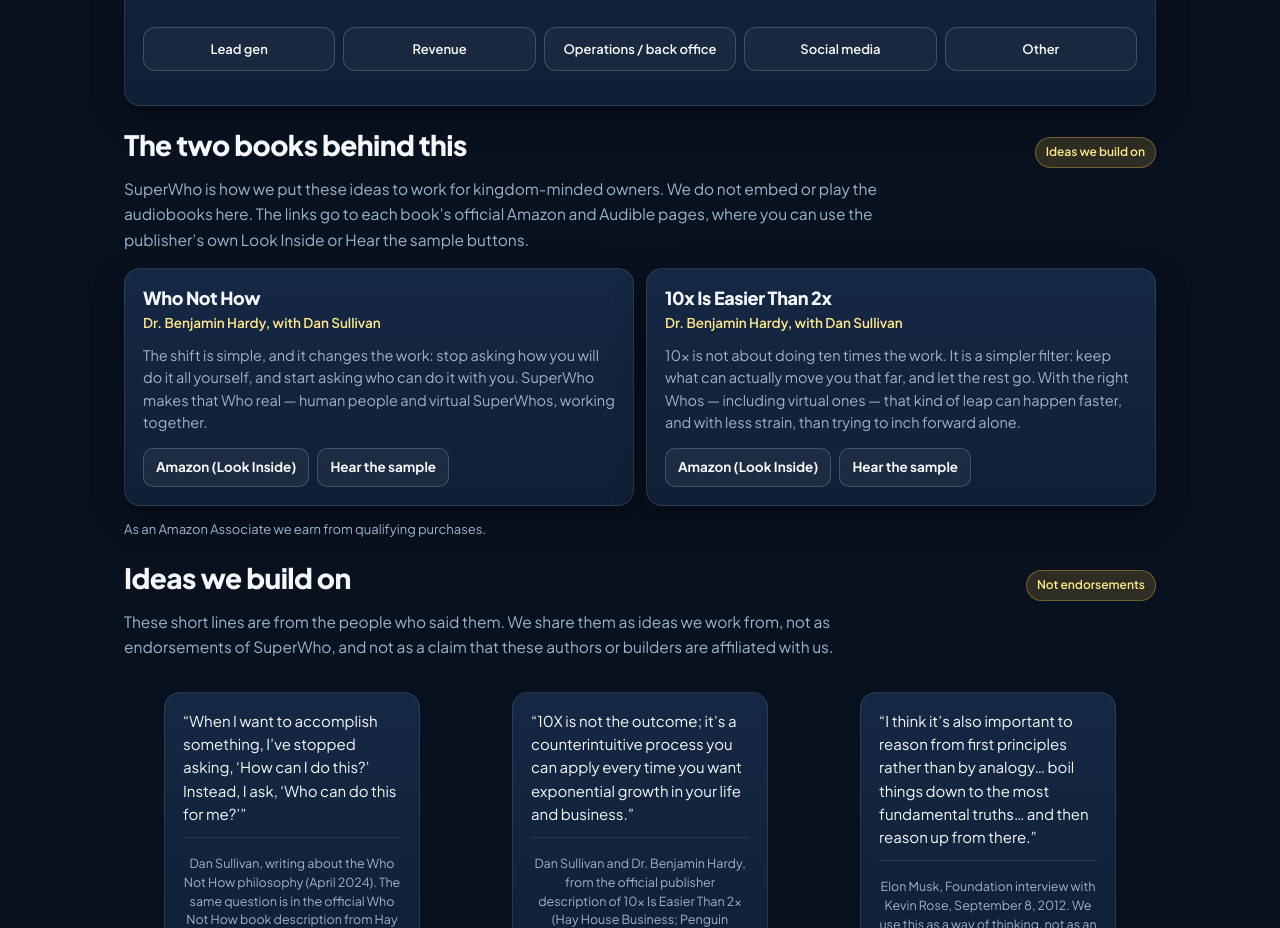
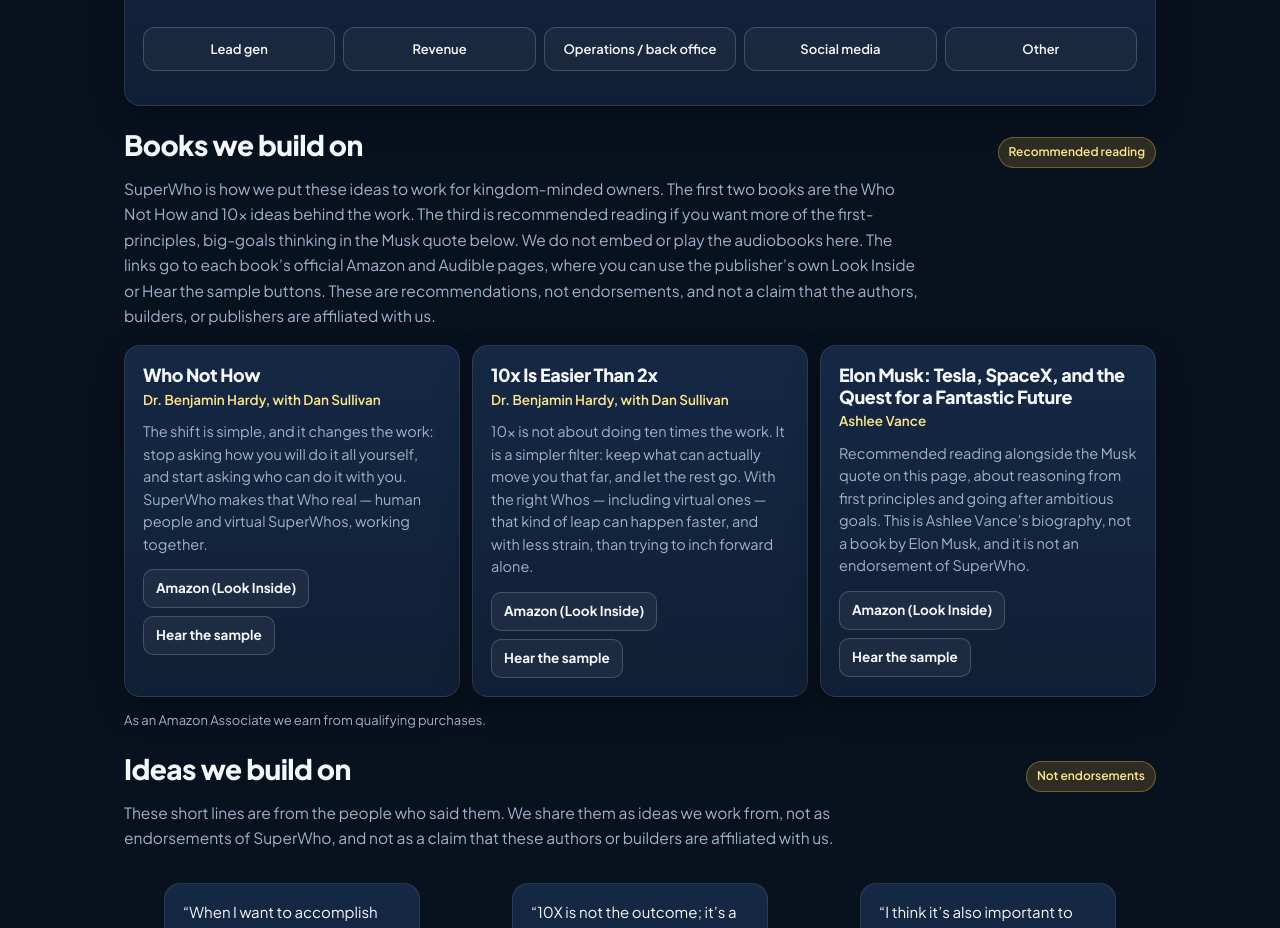
Before and after one commit to firesnatchers316/superwho-home, a plain HTML site: page index.html in a window 1280 px wide. Shown: the part 1360-2288 px from the top of the page. Drawn offline with Linux system fonts and the light colour scheme.

Commit message:
Add Ashlee Vance's Elon Musk biography as recommended reading, tied to the first-principles quote. Clean Audible sample and Amazon Look Inside with pending affiliate tag. Not an endorsement.

```diff
--- a/index.html
+++ b/index.html
@@ -517,7 +517,7 @@
     .chat-actions { padding: 0 18px 18px; display: flex; flex-wrap: wrap; gap: 10px; align-items: center; }
 
     .books { display: grid; gap: 12px; }
-    @media (min-width: 700px) { .books { grid-template-columns: 1fr 1fr; } }
+    @media (min-width: 700px) { .books { grid-template-columns: repeat(auto-fit, minmax(240px, 1fr)); } }
     .book { padding: 18px; }
     .book h3 { font-size: 18px; font-weight: 800; margin-bottom: 4px; }
     .book .authors { font-size: 13.5px; color: #FDE68A; font-weight: 600; margin-bottom: 10px; }
@@ -656,10 +656,10 @@
 
     <section class="section" id="books">
       <div class="sec-head">
-        <h2>The two books behind this</h2>
-        <span class="pill">Ideas we build on</span>
+        <h2>Books we build on</h2>
+        <span class="pill">Recommended reading</span>
       </div>
-      <p class="sec-sub">SuperWho is how we put these ideas to work for kingdom-minded owners. We do not embed or play the audiobooks here. The links go to each book’s official Amazon and Audible pages, where you can use the publisher’s own Look Inside or Hear the sample buttons.</p>
+      <p class="sec-sub">SuperWho is how we put these ideas to work for kingdom-minded owners. The first two books are the Who Not How and 10x ideas behind the work. The third is recommended reading if you want more of the first-principles, big-goals thinking in the Musk quote below. We do not embed or play the audiobooks here. The links go to each book’s official Amazon and Audible pages, where you can use the publisher’s own Look Inside or Hear the sample buttons. These are recommendations, not endorsements, and not a claim that the authors, builders, or publishers are affiliated with us.</p>
       <div class="books">
         <article class="card book">
           <h3>Who Not How</h3>
@@ -677,6 +677,15 @@
           <div class="book-links">
             <a data-amazon-asin="1401969950" href="https://www.amazon.com/dp/1401969950/?tag=TAG_PENDING" target="_blank" rel="noopener noreferrer">Amazon (Look Inside)</a>
             <a href="https://www.audible.com/pd/B0C2J8VZZ3" target="_blank" rel="noopener noreferrer">Hear the sample</a>
+          </div>
+        </article>
+        <article class="card book">
+          <h3>Elon Musk: Tesla, SpaceX, and the Quest for a Fantastic Future</h3>
+          <div class="authors">Ashlee Vance</div>
+          <p>Recommended reading alongside the Musk quote on this page, about reasoning from first principles and going after ambitious goals. This is Ashlee Vance’s biography, not a book by Elon Musk, and it is not an endorsement of SuperWho.</p>
+          <div class="book-links">
+            <a data-amazon-asin="0062301233" href="https://www.amazon.com/dp/0062301233/?tag=TAG_PENDING" target="_blank" rel="noopener noreferrer">Amazon (Look Inside)</a>
+            <a href="https://www.audible.com/pd/B00UX8ODPM" target="_blank" rel="noopener noreferrer">Hear the sample</a>
           </div>
         </article>
       </div>
```
